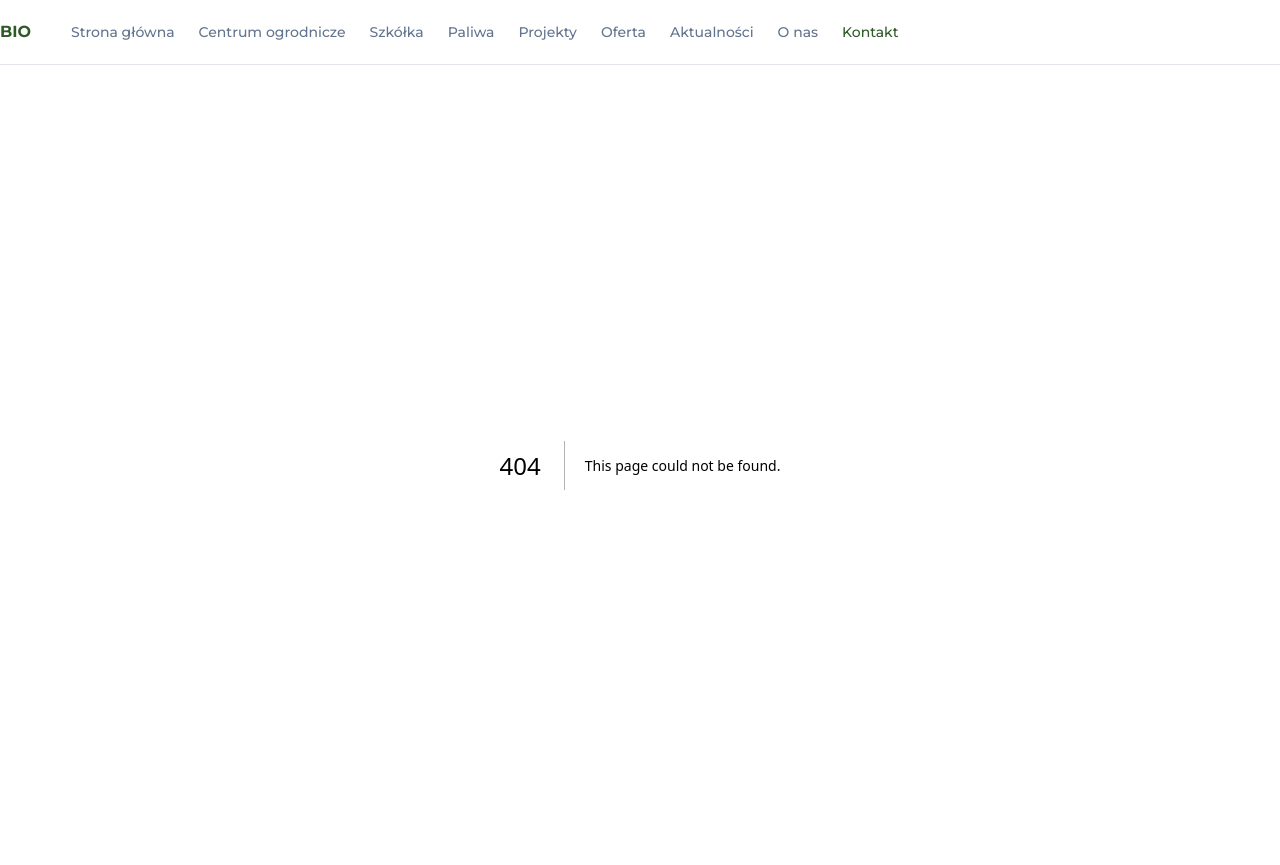
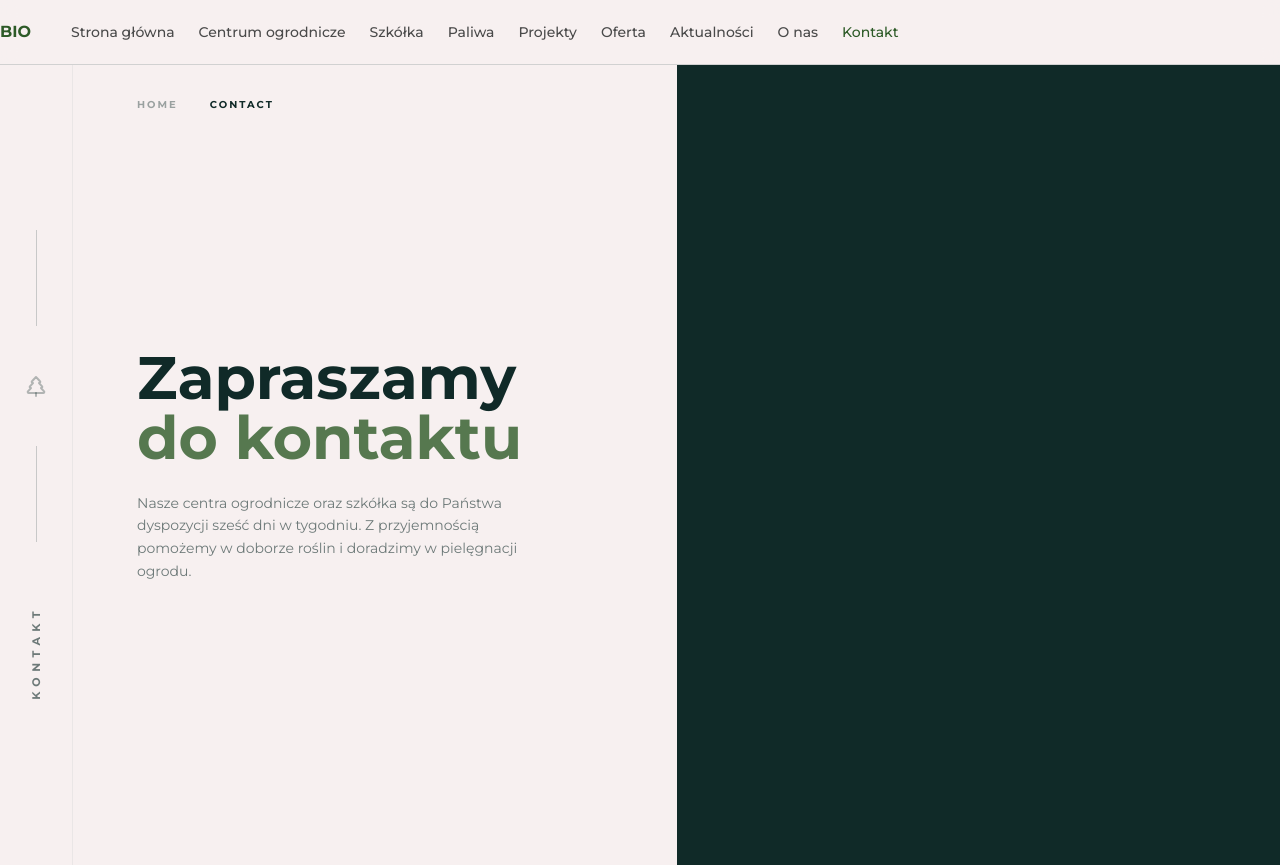
Before and after one commit to KarmaDordje/bio, a Next.js app: page /contact in a window 1280 px wide. Before the commit this address had no page. Built offline with nearby package versions, Linux system fonts and the light colour scheme.

Commit message:
feat: scaffold contact page and update theme

```diff
--- /dev/null
+++ b/src/app/contact/page.tsx
@@ -0,0 +1,34 @@
+import { VerticalLabel } from "@/components/VerticalLabel"
+import Link from "next/link"
+
+export default function ContactPage() {
+  return (
+    <main className="flex min-h-screen bg-brand-cream overflow-x-hidden">
+      <VerticalLabel />
+
+      <div className="flex-1 flex flex-col md:flex-row relative">
+        {/* Left Side (Light) */}
+        <section className="flex-1 flex flex-col justify-center px-8 md:px-16 z-10">
+          <nav className="absolute top-8 left-16 flex gap-8 text-[10px] font-bold tracking-[0.2em] text-brand-dark/40 uppercase">
+            <Link href="/" className="hover:text-brand-dark transition-colors">Home</Link>
+            <Link href="/contact" className="text-brand-dark">Contact</Link>
+          </nav>
+
+          <h1 className="font-serif text-5xl md:text-6xl font-bold text-brand-dark mb-6">
+            Zapraszamy <br />
+            <span className="font-script text-brand-green/80 text-6xl lowercase">do kontaktu</span>
+          </h1>
+          <p className="text-sm text-brand-dark/60 max-w-sm leading-relaxed">
+            Nasze centra ogrodnicze oraz szkółka są do Państwa dyspozycji sześć dni w tygodniu.
+            Z przyjemnością pomożemy w doborze roślin i doradzimy w pielęgnacji ogrodu.
+          </p>
+        </section>
+
+        {/* Right Side (Placeholder for Dark Area) */}
+        <section className="w-full md:w-[50%] bg-brand-dark relative">
+          {/* Wave will go here */}
+        </section>
+      </div>
+    </main>
+  )
+}
--- a/src/app/globals.css
+++ b/src/app/globals.css
@@ -5,12 +5,19 @@
 @custom-variant dark (&:is(.dark *));
 
 @theme inline {
-  --color-brand-green: #2d5a27;
-  --color-brand-dark: #1a1a1a;
   --color-background: var(--background);
   --color-foreground: var(--foreground);
-  --font-heading: var(--font-sans);
+  --font-heading: var(--font-serif);
+  --font-serif: var(--font-serif);
+  --font-script: var(--font-script);
   --font-sans: var(--font-sans);
+
+  /* Brand Palette from Image */
+  --color-brand-dark: #102a28;
+  --color-brand-cream: #f7f0f0;
+  --color-brand-green: #2d5a27;
+  --color-brand-terracotta: #a65d50;
+
   --color-sidebar-ring: var(--sidebar-ring);
   --color-sidebar-border: var(--sidebar-border);
   --color-sidebar-accent-foreground: var(--sidebar-accent-foreground);
@@ -50,72 +57,72 @@
 }
 
 :root {
-  --background: oklch(1 0 0);
-  --foreground: oklch(0.129 0.042 264.695);
-  --card: oklch(1 0 0);
-  --card-foreground: oklch(0.129 0.042 264.695);
-  --popover: oklch(1 0 0);
-  --popover-foreground: oklch(0.129 0.042 264.695);
-  --primary: oklch(0.208 0.042 265.755);
-  --primary-foreground: oklch(0.984 0.003 247.858);
-  --secondary: oklch(0.968 0.007 247.896);
-  --secondary-foreground: oklch(0.208 0.042 265.755);
-  --muted: oklch(0.968 0.007 247.896);
-  --muted-foreground: oklch(0.554 0.046 257.417);
-  --accent: oklch(0.968 0.007 247.896);
-  --accent-foreground: oklch(0.208 0.042 265.755);
+  --background: #f7f0f0;
+  --foreground: #102a28;
+  --card: #f7f0f0;
+  --card-foreground: #102a28;
+  --popover: #f7f0f0;
+  --popover-foreground: #102a28;
+  --primary: #102a28;
+  --primary-foreground: #f7f0f0;
+  --secondary: #2d5a27;
+  --secondary-foreground: #f7f0f0;
+  --muted: #e5e5e5;
+  --muted-foreground: #4a4a4a;
+  --accent: #a65d50;
+  --accent-foreground: #f7f0f0;
   --destructive: oklch(0.577 0.245 27.325);
-  --border: oklch(0.922 0.011 268.453);
-  --input: oklch(0.922 0.011 268.453);
-  --ring: oklch(0.707 0.022 261.325);
+  --border: #d1d1d1;
+  --input: #d1d1d1;
+  --ring: #102a28;
   --chart-1: oklch(0.646 0.222 41.116);
   --chart-2: oklch(0.6 0.118 184.704);
   --chart-3: oklch(0.398 0.07 227.392);
   --chart-4: oklch(0.828 0.189 184.499);
   --chart-5: oklch(0.769 0.188 70.08);
   --radius: 0.625rem;
-  --sidebar: oklch(0.984 0.003 247.858);
-  --sidebar-foreground: oklch(0.129 0.042 264.695);
-  --sidebar-primary: oklch(0.208 0.042 265.755);
-  --sidebar-primary-foreground: oklch(0.984 0.003 247.858);
-  --sidebar-accent: oklch(0.968 0.007 247.896);
-  --sidebar-accent-foreground: oklch(0.208 0.042 265.755);
-  --sidebar-border: oklch(0.922 0.011 268.453);
-  --sidebar-ring: oklch(0.707 0.022 261.325);
+  --sidebar: #f7f0f0;
+  --sidebar-foreground: #102a28;
+  --sidebar-primary: #102a28;
+  --sidebar-primary-foreground: #f7f0f0;
+  --sidebar-accent: #2d5a27;
+  --sidebar-accent-foreground: #f7f0f0;
+  --sidebar-border: #d1d1d1;
+  --sidebar-ring: #102a28;
 }
 
 .dark {
-  --background: oklch(0.129 0.042 264.695);
-  --foreground: oklch(0.984 0.003 247.858);
-  --card: oklch(0.129 0.042 264.695);
-  --card-foreground: oklch(0.984 0.003 247.858);
-  --popover: oklch(0.129 0.042 264.695);
-  --popover-foreground: oklch(0.984 0.003 247.858);
-  --primary: oklch(0.984 0.003 247.858);
-  --primary-foreground: oklch(0.208 0.042 265.755);
-  --secondary: oklch(0.279 0.041 260.031);
-  --secondary-foreground: oklch(0.984 0.003 247.858);
-  --muted: oklch(0.279 0.041 260.031);
-  --muted-foreground: oklch(0.704 0.04 256.788);
-  --accent: oklch(0.279 0.041 260.031);
-  --accent-foreground: oklch(0.984 0.003 247.858);
+  --background: #050d0c;
+  --foreground: #f7f0f0;
+  --card: #050d0c;
+  --card-foreground: #f7f0f0;
+  --popover: #050d0c;
+  --popover-foreground: #f7f0f0;
+  --primary: #f7f0f0;
+  --primary-foreground: #102a28;
+  --secondary: #2d5a27;
+  --secondary-foreground: #f7f0f0;
+  --muted: #1a1a1a;
+  --muted-foreground: #a0a0a0;
+  --accent: #a65d50;
+  --accent-foreground: #f7f0f0;
   --destructive: oklch(0.396 0.141 25.723);
-  --border: oklch(0.279 0.041 260.031);
-  --input: oklch(0.279 0.041 260.031);
-  --ring: oklch(0.446 0.043 257.281);
+  --border: #1a1a1a;
+  --input: #1a1a1a;
+  --ring: #f7f0f0;
   --chart-1: oklch(0.488 0.243 264.376);
   --chart-2: oklch(0.696 0.17 162.48);
   --chart-3: oklch(0.769 0.188 70.08);
   --chart-4: oklch(0.627 0.265 303.896);
   --chart-5: oklch(0.645 0.246 16.439);
-  --sidebar: oklch(0.208 0.042 265.755);
-  --sidebar-foreground: oklch(0.984 0.003 247.858);
-  --sidebar-primary: oklch(0.488 0.243 264.376);
-  --sidebar-primary-foreground: oklch(0.984 0.003 247.858);
-  --sidebar-accent: oklch(0.279 0.041 260.031);
-  --sidebar-accent-foreground: oklch(0.984 0.003 247.858);
-  --sidebar-border: oklch(0.279 0.041 260.031);
-  --sidebar-ring: oklch(0.446 0.043 257.281);
+  --sidebar: #050d0c;
+  --sidebar-foreground: #f7f0f0;
+  --sidebar-primary: #f7f0f0;
+  --sidebar-primary-foreground: #102a28;
+  --sidebar-accent: #2d5a27;
+  --sidebar-accent-foreground: #f7f0f0;
+  --sidebar-border: #1a1a1a;
+  --sidebar-ring: #f7f0f0;
 }
 
 @layer base {
```
